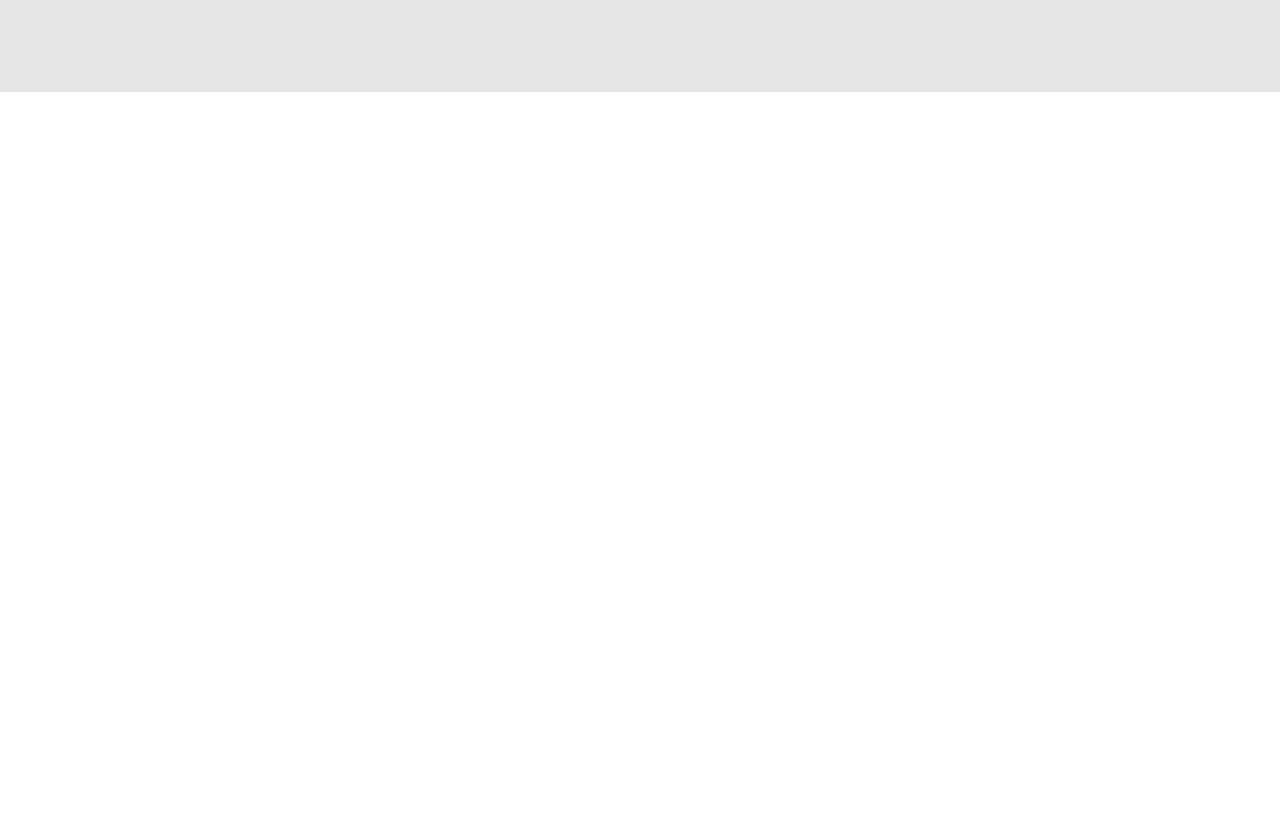
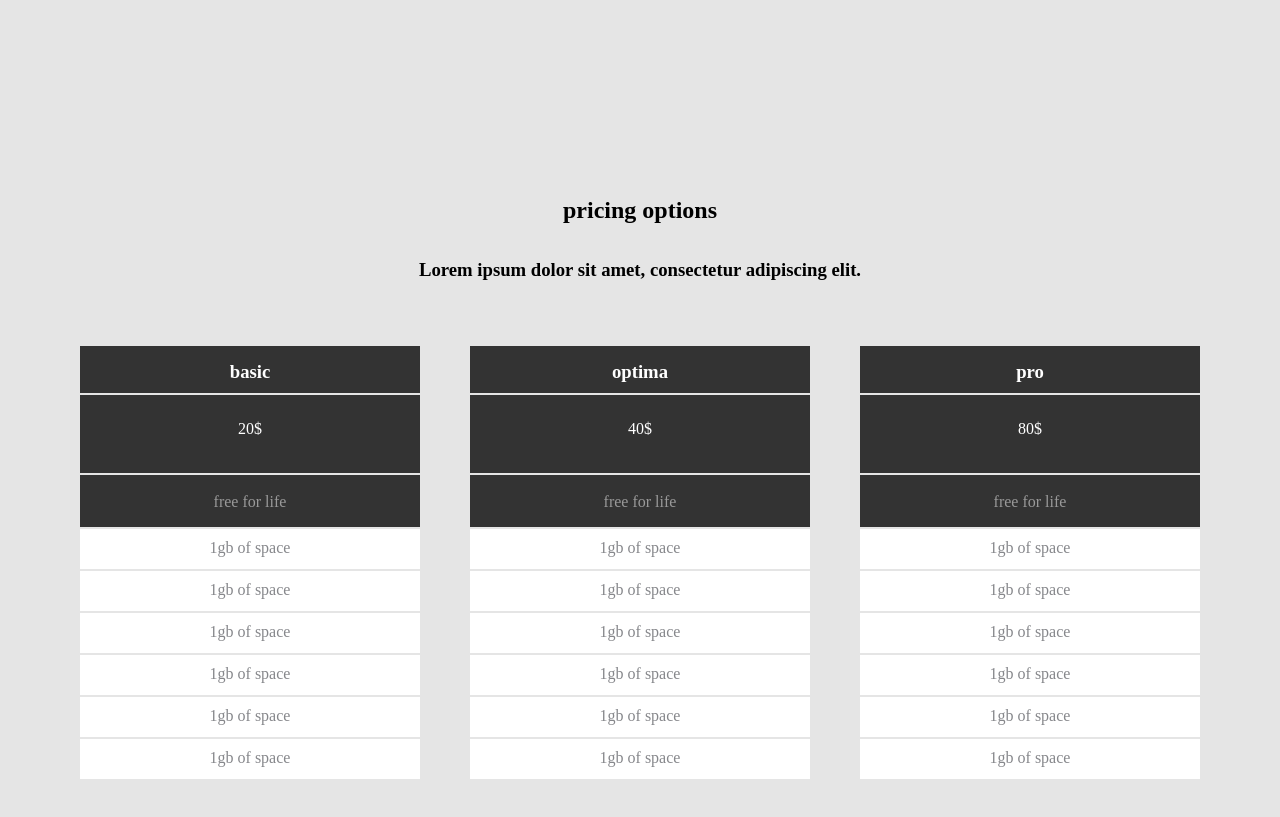
Before and after one commit to GeorgieSidziuk/GS, a plain HTML site: page index.html in a window 1280 px wide. Shown: the part 443-1260 px from the top of the page. Before the commit the page ends 800 px from the top, so only its background shows below. Drawn offline with Linux system fonts and the light colour scheme.

Commit message:
v1+pricing

```diff
--- /dev/null
+++ b/css/fonts.css
@@ -0,0 +1,21 @@
+
+
+.item-title {
+    background-color: #333333;
+    color: #FFFFFF;
+}
+.item-list {
+}
+.price {
+    background-color: #333333;
+    color: #FFFFFF;
+}
+
+.free {
+    background-color: #333333;
+    color:#FFFFFF80 ;
+}
+.space {
+    background-color:#FFFFFF ;
+    color: #86878B;
+}
--- /dev/null
+++ b/css/links.css
@@ -0,0 +1,7 @@
+
+@import url("../css/fonts.css");
+@import url("../css/awetitle.css");
+@import url("../css/awewrapper.css");
+@import url("../css/pricetitle.css");
+@import url("../css/pricewrapper.css");
+@import url("https://cdnjs.cloudflare.com/ajax/libs/font-awesome/6.0.0-beta2/css/all.min.css");
--- /dev/null
+++ b/css/pricetitle.css
@@ -0,0 +1,11 @@
+.pricing-title {
+    text-align: center;
+}
+.pricing-title__main {
+
+
+}
+.awesome-description {
+    margin-top: 35px;
+
+}
--- /dev/null
+++ b/css/pricewrapper.css
@@ -0,0 +1,33 @@
+.price-wrapper {
+    display: flex;
+    justify-content: space-around;
+    flex-wrap: wrap;
+    margin: 65px -15px 0px;
+
+}
+.price-block {
+    width: 340px;
+    margin: 0 15px;
+    text-align: center;
+
+}
+.item-title {
+    padding: 15px 0 10px ;
+
+
+}
+.item-list {
+}
+.price {
+    padding: 25px 0 35px;
+    margin: 2px 0 2px;
+
+}
+.free {
+    padding: 18px 0 16px;
+}
+.space {
+    padding: 10px 0 12px;
+    margin: 2px 0 2px;
+
+}
--- a/css/style.css
+++ b/css/style.css
@@ -1,7 +1,4 @@
-
-@import url("../css/awetitle.css");
-@import url("../css/awewrapper.css");
-@import url("https://cdnjs.cloudflare.com/ajax/libs/font-awesome/6.0.0-beta2/css/all.min.css");
+@import url("../css/links.css");
 
 * {
     margin: 0;
--- a/index.html
+++ b/index.html
@@ -79,6 +79,67 @@
         </div>
     </section>
 
+    <section class="pricing">
+        <div class="container">
+            <div class="pricing-title">
+                <h2 class="pricing-title__main">
+                    pricing options
+                </h2>
+
+                <h3 class="awesome-description">
+                    <p>Lorem ipsum dolor sit amet, consectetur adipiscing elit.</p>
+                </h3>
+            </div>
+            <div class="price-wrapper">
+                <div class="price-block">
+                    <h3 class="item-title">
+                        basic
+                    </h3>
+                    <ul class="item-list">
+                        <li class="price">20$</li>
+                        <li class="free">free for life</li>
+                        <li class="space">1gb of space</li>
+                        <li class="space">1gb of space</li>
+                        <li class="space">1gb of space</li>
+                        <li class="space">1gb of space</li>
+                        <li class="space">1gb of space</li>
+                        <li class="space">1gb of space</li>
+                    </ul>
+                </div>
+                <div class="price-block">
+                    <h3 class="item-title">
+                        optima
+                    </h3>
+                    <ul class="item-list">
+                        <li class="price">40$</li>
+                        <li class="free">free for life</li>
+                        <li class="space">1gb of space</li>
+                        <li class="space">1gb of space</li>
+                        <li class="space">1gb of space</li>
+                        <li class="space">1gb of space</li>
+                        <li class="space">1gb of space</li>
+                        <li class="space">1gb of space</li>
+                    </ul>
+                </div>
+                <div class="price-block">
+                    <h3 class="item-title">
+                        pro
+                    </h3>
+                    <ul class="item-list">
+                        <li class="price">80$</li>
+                        <li class="free">free for life</li>
+                        <li class="space">1gb of space</li>
+                        <li class="space">1gb of space</li>
+                        <li class="space">1gb of space</li>
+                        <li class="space">1gb of space</li>
+                        <li class="space">1gb of space</li>
+                        <li class="space">1gb of space</li>
+                    </ul>
+                </div>
+            </div>
+        </div>
+    </section>
+
 
 </body>
 </html>
```
